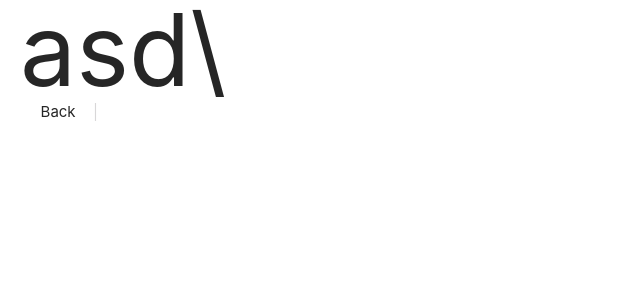
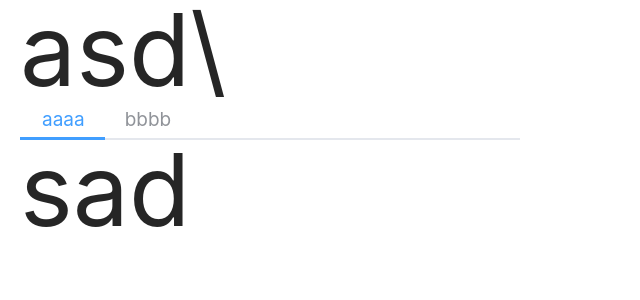
Before and after one commit to lzt-T/carpediemUi, a Vue app: page / in a window 1280 px wide. Shown: the top 300 px of the page, without its empty margins (0-640 px from the left). Built offline with nearby package versions, Linux system fonts and the light colour scheme; a web font is replaced by a local one.

Commit message:
feat: 增加tabs组件

```diff
--- a/examples/App.vue
+++ b/examples/App.vue
@@ -2,14 +2,10 @@
   <div class="su">
     asd\
     <div class="suu">
-      <cd-pageheader @back="onSizeChange">
-        <!-- <template v-slot:title>
-          <div>asdasdasd</div>
-        </template>
-        <template v-slot:content>
-          <div>asdasdasdasdsdadas</div>
-        </template> -->
-      </cd-pageheader>
+      <cd-tabs v-model="data" :border="false">
+        <cd-tab-pane label="aaaa" icon="fit">sad</cd-tab-pane>
+        <cd-tab-pane label="bbbb">sadsad</cd-tab-pane>
+      </cd-tabs>
     </div>
   </div>
   <form method="post" action="http://127.0.0.1:3000/su">
@@ -23,64 +19,7 @@ import { ref, onMounted, getCurrentInstance, watch, reactive } from "vue";
 export default {
   name: "App",
   setup() {
-    let data = ref([
-      {
-        date: "1",
-        name: "1",
-        address: "as",
-        aa: "asda",
-      },
-      {
-        date: "2",
-        name: "2",
-        address: "as",
-      },
-      {
-        date: "2",
-        name: "4",
-        address: "as",
-      },
-      {
-        date: "3",
-        name: "3",
-        address: "as",
-      },
-      {
-        date: "3",
-        name: "3",
-        address: "as",
-      },
-      {
-        date: "3",
-        name: "3",
-        address: "as",
-      },
-      {
-        date: "3",
-        name: "3",
-        address: "as",
-      },
-      {
-        date: "3",
-        name: "3",
-        address: "as",
-      },
-      {
-        date: "3",
-        name: "3",
-        address: "as",
-      },
-      {
-        date: "3",
-        name: "3",
-        address: "as",
-      },
-      {
-        date: "3",
-        name: "3",
-        address: "as",
-      },
-    ]);
+    let data = ref(0);
     watch(data, (newval, oldval) => {
       console.log(newval);
     });
@@ -121,7 +60,7 @@ export default {
   line-height: 100px;
 }
 .suu {
-  height: 24px;
-  width: 200px;
+  height: 600px;
+  width: 500px;
 }
 </style>
--- a/packages/index.ts
+++ b/packages/index.ts
@@ -31,9 +31,11 @@ import CdTag from './tag'
 import CdBacktop from './backtop'
 import CdBreadcrumb from './breadcrumb'
 import CdPageHeader from './pageheader'
+import CdTabs from './tabs'
+import CdTabPane from './tabpane'
 
 // 所有组件列表
-const components = [CdButton, CdBorder, CdIcon, CdRow, CdCol, CdLink, CdScrollbar, CdCascader, CdCheckbox, CdCheckboxGroup, CdDatePicker, CdInput, CdInputNumber, CdRadio, CdRate, CdSelect, CdSlider, CdSwitch, CdUpload, CdAvatar, CdBadge, CdCarousel, CdCollapse, CdEmpty, CdImage, CdPagination, CdProgress, CdTable, CdTag, CdBacktop, CdBreadcrumb, CdPageHeader]
+const components = [CdButton, CdBorder, CdIcon, CdRow, CdCol, CdLink, CdScrollbar, CdCascader, CdCheckbox, CdCheckboxGroup, CdDatePicker, CdInput, CdInputNumber, CdRadio, CdRate, CdSelect, CdSlider, CdSwitch, CdUpload, CdAvatar, CdBadge, CdCarousel, CdCollapse, CdEmpty, CdImage, CdPagination, CdProgress, CdTable, CdTag, CdBacktop, CdBreadcrumb, CdPageHeader, CdTabs, CdTabPane]
 
 // 定义 install 方法， App 作为参数
 const install = (app: App): void => {
@@ -73,7 +75,9 @@ export {
     CdTag,
     CdBacktop,
     CdBreadcrumb,
-    CdPageHeader
+    CdPageHeader,
+    CdTabs,
+    CdTabPane
 }
 
 export default {
--- /dev/null
+++ b/packages/tabpane/index.ts
@@ -0,0 +1,9 @@
+import { App } from 'vue'
+import TabPane from './src/tabpane.vue'
+
+// 定义 install 方法， App 作为参数
+TabPane.install = (app: App): void => {
+    app.component(TabPane.name, TabPane)
+}
+
+export default TabPane
--- /dev/null
+++ b/packages/tabpane/src/tabpane.vue
@@ -0,0 +1,59 @@
+<template>
+  <div
+    :label="label"
+    :icon="icon"
+    ref="tabpane"
+    v-show="parentCurrentInd == currentInd"
+  >
+    <slot></slot>
+  </div>
+</template>
+
+<script lang="ts">
+import cdIcon from "./../../icon/src/icon.vue";
+import { defineComponent, inject, onMounted, ref, watch } from "vue";
+export default defineComponent({
+  name: "cd-tab-pane",
+  components: {
+    cdIcon,
+  },
+  props: {
+    label: {
+      type: String,
+    },
+    icon: {
+      type: String,
+    },
+  },
+  setup(props, context) {
+    let tabpane = ref();
+    let parentCurrentInd: any = ref();
+    let currentInd = ref<number>();
+    function initCurrentInd() {
+      let node = tabpane.value;
+      let ind = 0;
+      while (true) {
+        if (node.previousElementSibling == null) {
+          break;
+        }
+        node = node.previousElementSibling;
+        ind++;
+      }
+      return ind;
+    }
+    parentCurrentInd = inject("currentTabPane");
+    onMounted(() => {
+      currentInd.value = initCurrentInd();
+    });
+
+    return {
+      tabpane,
+      parentCurrentInd,
+      currentInd,
+    };
+  },
+});
+</script>
+
+<style scoped>
+</style>
--- /dev/null
+++ b/packages/tabs/index.ts
@@ -0,0 +1,9 @@
+import { App } from 'vue'
+import Tabs from './src/tabs.vue'
+
+// 定义 install 方法， App 作为参数
+Tabs.install = (app: App): void => {
+    app.component(Tabs.name, Tabs)
+}
+
+export default Tabs
--- /dev/null
+++ b/packages/tabs/src/tabs.vue
@@ -0,0 +1,148 @@
+<template>
+  <div>
+    <div class="cd-tabs-frame">
+      <div
+        v-for="(data, ind) in labelArray"
+        :key="ind"
+        :class="{
+          'cd-tabs': true,
+          'cd-tabs-select': currentTabPane == ind && border == false,
+          'cd-tabs-hover': hoverData == ind,
+          'cd-tabs-first': ind == 0 && border == false,
+          'cd-tabs-border': border,
+          'cd-tabs-border-select': border && currentTabPane == ind,
+        }"
+        @click="onClick(ind)"
+        @mouseenter="onMouseenter(ind)"
+        @mouseleave="onMouseleave"
+      >
+        <cd-icon
+          :name="iconArray[ind]"
+          :size="18"
+          v-if="iconArray[ind] !== ''"
+          :color="
+            ind == currentTabPane || hoverData == ind ? '#409eff' : '#909399'
+          "
+        ></cd-icon>
+        <span> {{ data }}</span>
+      </div>
+      <div class="cd-tabs-hr"></div>
+    </div>
+    <div ref="tabpaneList" :currentTabPane="currentTabPane">
+      <slot></slot>
+    </div>
+  </div>
+</template>
+
+<script lang="ts">
+import cdIcon from "./../../icon/src/icon.vue";
+import { defineComponent, onMounted, ref, inject, provide } from "vue";
+export default defineComponent({
+  name: "cd-tabs",
+  emits: ["update:modelValue"],
+  components: {
+    cdIcon,
+  },
+  props: {
+    modelValue: {
+      type: Number,
+      default: 0,
+    },
+    border: {
+      type: Boolean,
+      default: false,
+    },
+  },
+  setup(props, context) {
+    let tabpaneList = ref();
+    let currentTabPane = ref<number>(0);
+    let labelArray = ref<string[]>([]);
+    let iconArray = ref<string[]>([]);
+    provide("currentTabPane", currentTabPane);
+    onMounted(() => {
+      currentTabPane.value = props.modelValue;
+      console.log(tabpaneList.value.children.length);
+      for (let i = 0; i < tabpaneList.value.children.length; i++) {
+        labelArray.value[i] =
+          tabpaneList.value.children[i].getAttribute("label");
+        if (tabpaneList.value.children[i].getAttribute("icon") == undefined) {
+          iconArray.value[i] = "";
+        } else {
+          iconArray.value[i] =
+            tabpaneList.value.children[i].getAttribute("icon");
+        }
+      }
+    });
+    function onClick(ind: number) {
+      currentTabPane.value = ind;
+      context.emit("update:modelValue", ind);
+    }
+    let hoverData = ref<number>();
+    function onMouseenter(ind: number) {
+      hoverData.value = ind;
+    }
+    function onMouseleave() {
+      hoverData.value = undefined;
+    }
+    return {
+      tabpaneList,
+      currentTabPane,
+      labelArray,
+      onClick,
+      iconArray,
+      onMouseenter,
+      onMouseleave,
+      hoverData,
+    };
+  },
+});
+</script>
+
+<style scoped>
+.cd-tabs-frame {
+  position: relative;
+  display: flex;
+  height: 40px;
+  width: 100%;
+  font-size: 19px;
+  line-height: 40px;
+  color: #909399;
+}
+.cd-tabs {
+  display: flex;
+  padding-left: 20px;
+  padding-right: 20px;
+  gap: 4px;
+  cursor: pointer;
+}
+.cd-tabs-border {
+  border: 1px solid #e4e7ed;
+}
+.cd-tabs-border-select {
+  position: relative;
+  z-index: 1;
+  color: #409eff;
+  border-bottom: 2px solid white;
+}
+.cd-tabs-first {
+  padding-left: 0px;
+}
+.cd-tabs-select {
+  position: relative;
+  z-index: 1;
+  color: #409eff;
+  border-bottom: 3px solid #409eff;
+}
+.cd-tabs-hover {
+  position: relative;
+  z-index: 1;
+  color: #409eff;
+}
+.cd-tabs-hr {
+  position: absolute;
+  bottom: 0.5px;
+  width: 100%;
+  height: 2px;
+  background-color: #e4e7ed;
+}
+</style>
```
